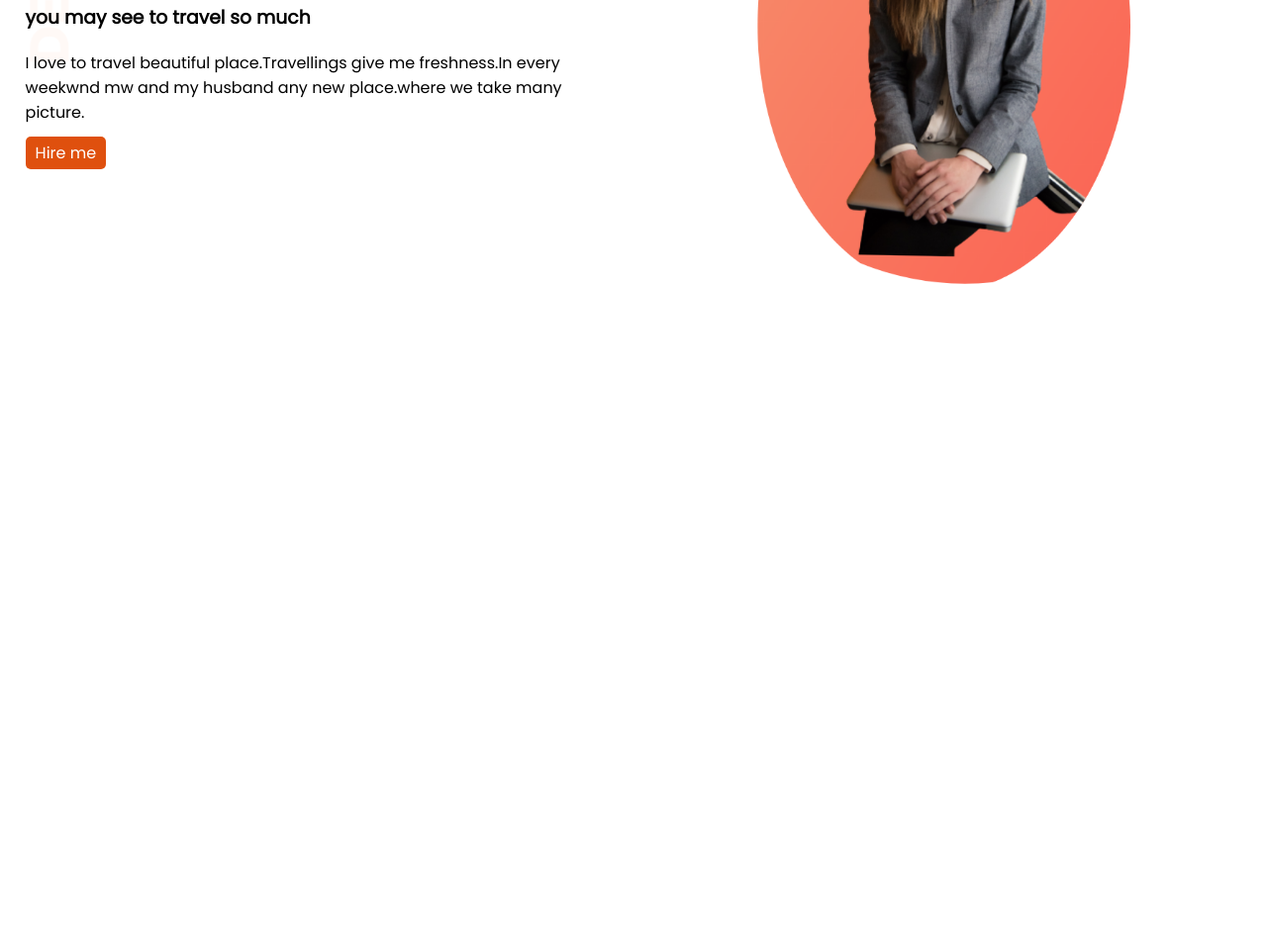
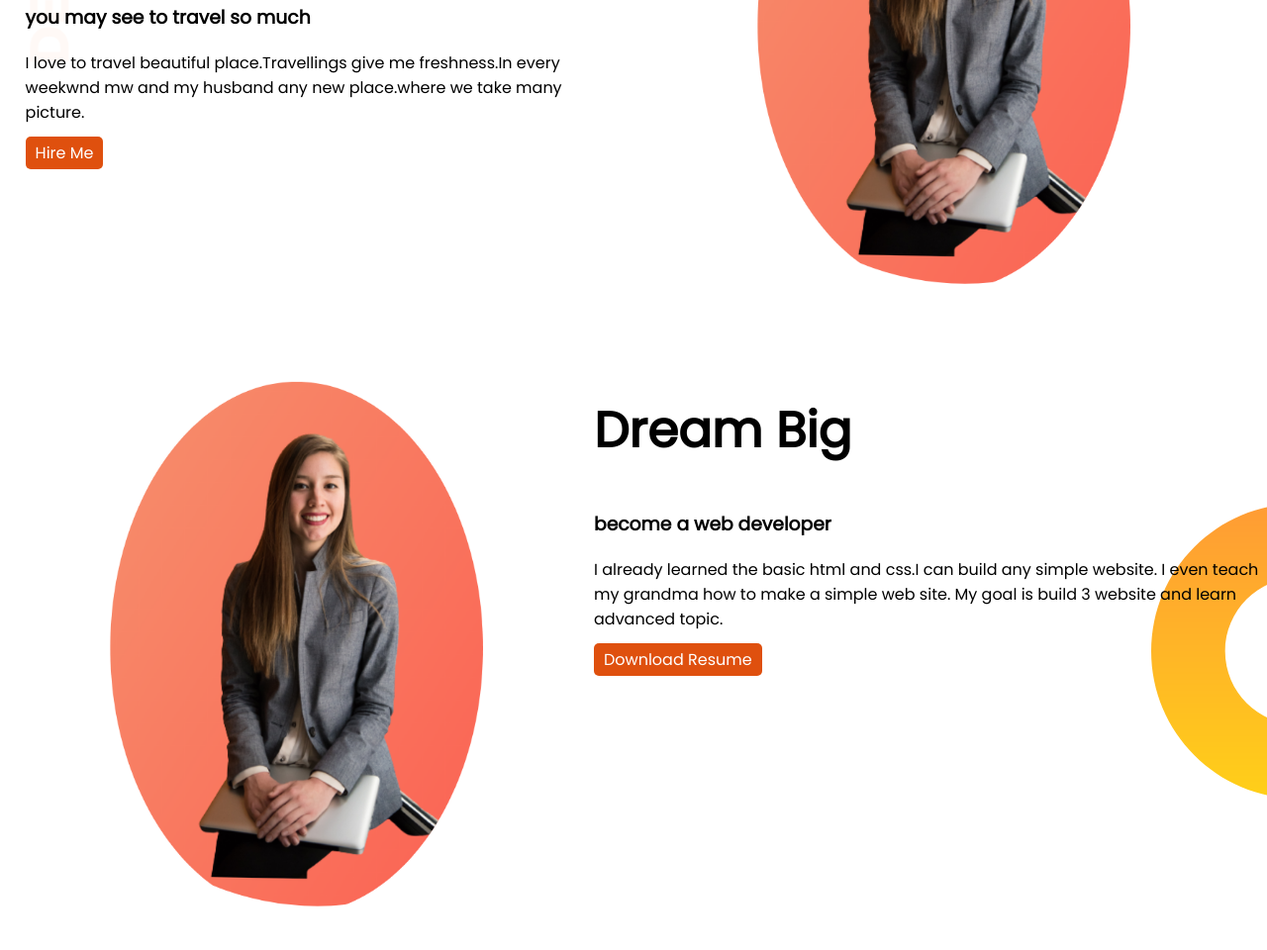
Before and after one commit to Nishatlubna01/developer-portfolio, a plain HTML site: page index.html in a window 1280 px wide. Shown: the part 297-1257 px from the top of the page at 99% size. Before the commit the page ends 800 px from the top, so only its background shows below. Drawn offline with Linux system fonts and the light colour scheme.

Commit message:
background-image

```diff
--- a/index.html
+++ b/index.html
@@ -22,13 +22,37 @@
             <p> I love to travel beautiful place.Travellings give me freshness.In every weekwnd mw and my husband any
                 new place.where we take many picture.</p>
             <a class="link-button" target="blank"
-                href="https://web.programming-hero.com/web-6/video/web-6-4-5-put-container-side-by-side-image-size-link-button-style">Hire
-                me</a>
+                href="https://web.programming-hero.com/web-6/video/web-6-4-6-dream-area-background-image-background-repeat">Hire
+                Me</a>
+
         </div>
 
         <div class="half-width">
             <img src="my-edited-pic.png" alt="picture" width="600px">
         </div>
+    </section>
+    <section class="dream big">
+
+        <div>
+            <img src="my-edited-pic.png" width="600px">
+        </div>
+
+        <div class="dream-big">
+            <h1> Dream Big</h1>
+            <h3>become a web developer </h3>
+            <p>I already learned the basic html and css.I can build any simple website. I even teach my grandma how to
+                make a simple web site. My goal is build 3 website and learn advanced topic. </p>
+            <a class="link-button" target="blank"
+                href="https://web.programming-hero.com/web-6/video/web-6-4-6-dream-area-background-image-background-repeat">Download
+                Resume
+            </a>
+
+
+        </div>
+
+        </div>
+
+
     </section>
 
 
--- a/style.css
+++ b/style.css
@@ -20,7 +20,7 @@ section {
     padding: 2%;
 }
 
-half-with img {
+.half-width {
     width: 70%;
 }
 
@@ -38,3 +38,9 @@ half-with img {
     background-image: url(top-banner.png);
     background-repeat: no-repeat;
 }
+
+.dream-big {
+    background-image: url(dream-bg.png);
+    background-repeat: no-repeat;
+    background-position: right;
+}
```
Also changed, not shown: dream-bg.png (added).
